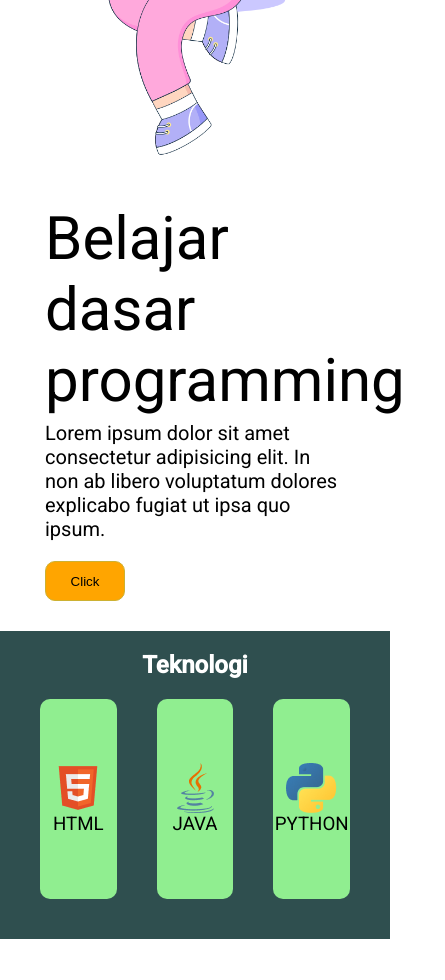
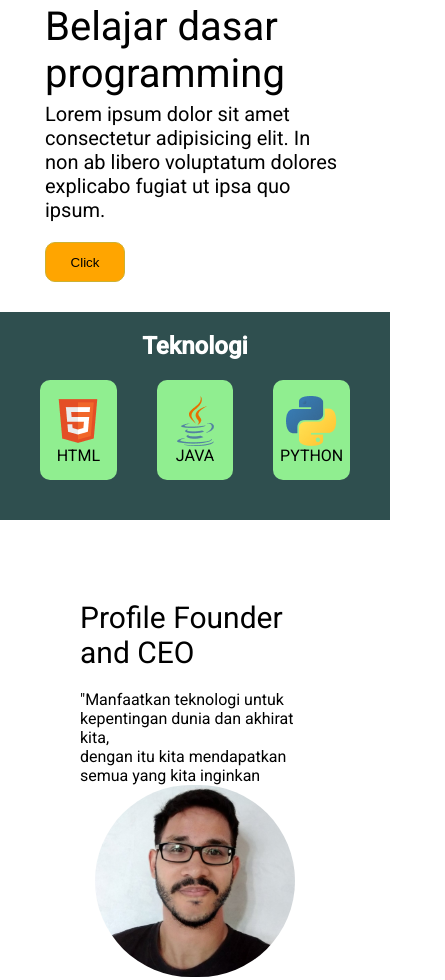
Before and after one commit to HaerulAdha/hrlproject.github.io, a plain HTML site: page index.html in a window 390 px wide. Shown: the part 427-1407 px from the top of the page, 445 px wide, since content can reach past the window. Drawn offline with Linux system fonts and the light colour scheme.

Commit message:
ini upgrade

```diff
--- a/index.html
+++ b/index.html
@@ -31,15 +31,15 @@
       <div class="box">
         <div class="row-1">
           <img src="img/icons-html.png" alt="html" />
-          <h3 class="bahasa-pr">HTML</h3>
+          <h4 class="bahasa-pr">HTML</h4>
         </div>
         <div class="row-2">
           <img src="img/logos_java.png" alt="java" />
-          <h3 class="bahasa-pr">JAVA</h3>
+          <h4 class="bahasa-pr">JAVA</h4>
         </div>
         <div class="row-3">
           <img src="img/logos_python.png" alt="logos_python" />
-          <h3 class="bahasa-pr">PYTHON</h3>
+          <h4 class="bahasa-pr">PYTHON</h4>
         </div>
       </div>
     </div>
--- a/style.css
+++ b/style.css
@@ -117,7 +117,6 @@ section {
   font-weight: 400;
   font-size: 30px;
 }
-
 .about h2 {
   margin-bottom: 20px;
 }
@@ -153,10 +152,30 @@ footer a {
   section {
     flex-direction: column;
   }
-  .bio {
-    flex-direction: column;
+  .row-1,
+  .row-2,
+  .row-3 {
+    width: 100px;
+    height: 100px;
+  }
+  .box {
+    align-items: center;
+    /* flex-direction: column; */
+  }
+  .buble {
+    width: 300px;
+  }
+  .text h2 {
+    font-weight: 400;
+    font-size: 40px;
   }
   .text {
     width: 300px;
   }
+  .bio {
+    flex-direction: column;
+  }
+  .bio img {
+    margin: 0;
+  }
 }
```
